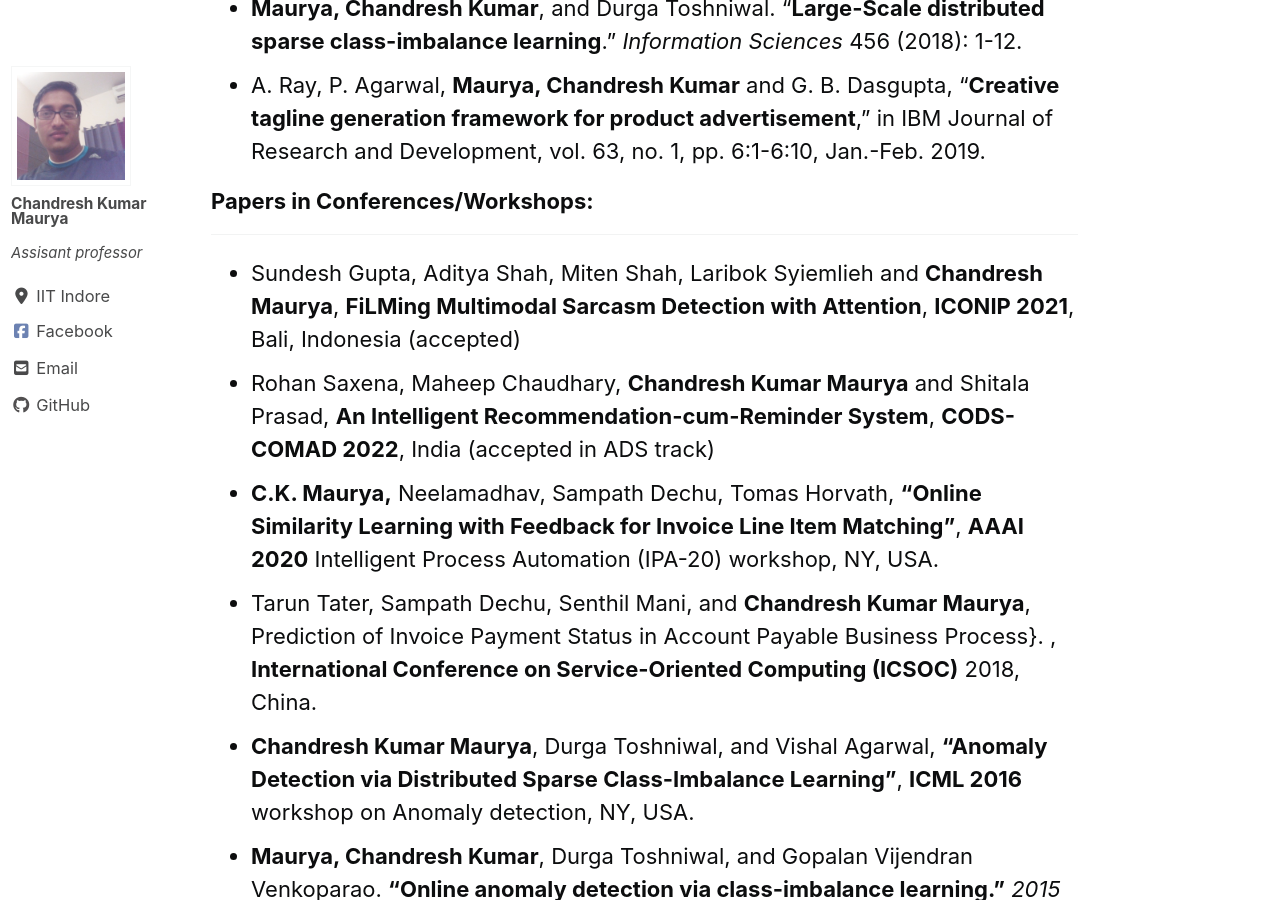
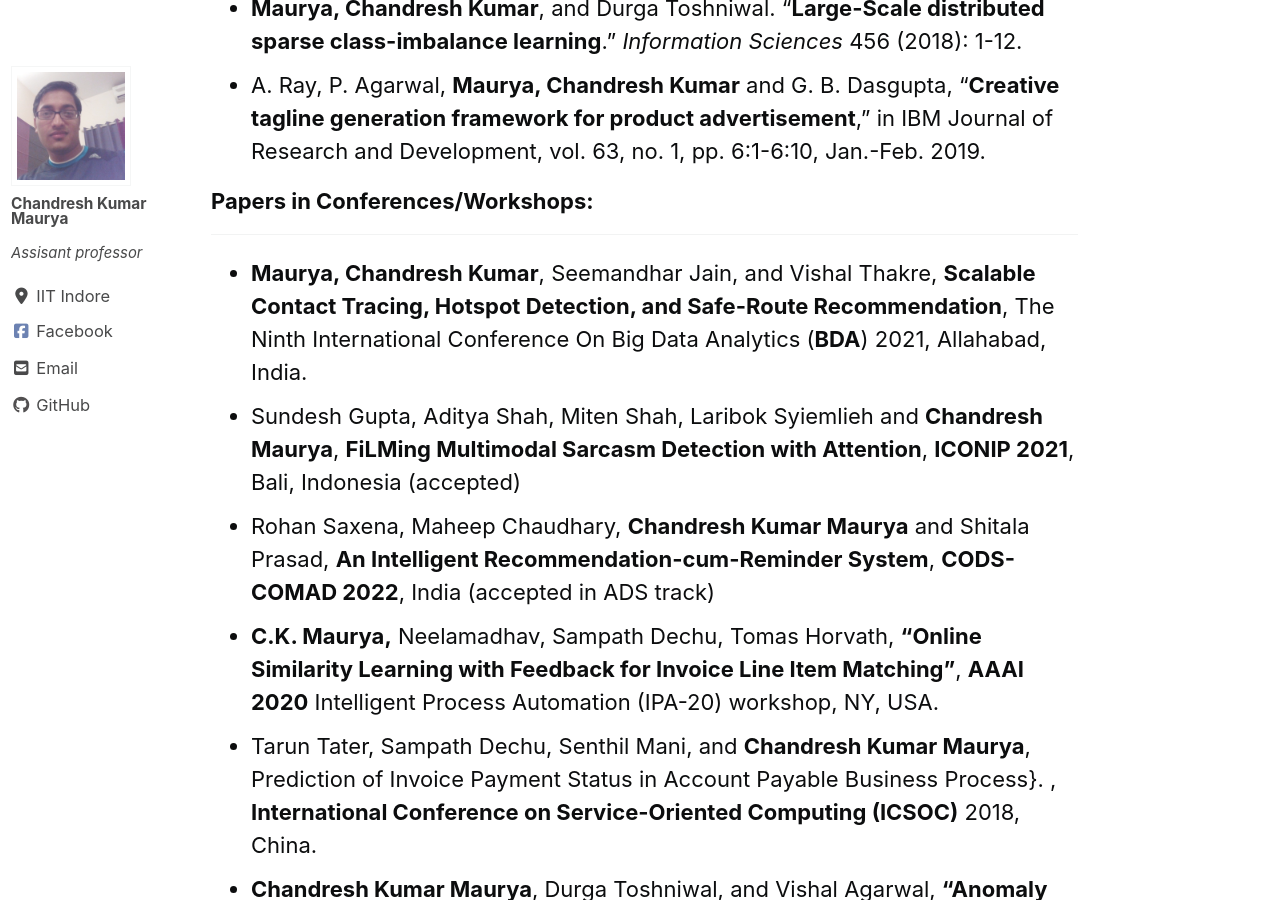
Before and after one commit to chandreshiit/oldsite, a Jekyll site: the page built from _pages/research.md, in a window 1280 px wide and 900 px high, scrolled down 1515 px. Built offline with Jekyll 4.4.1, drawn with Linux system fonts in a browser that asks for light colours; cached includes are drawn as plain includes; nearby versions of some CDN libraries.

```diff
--- a/_pages/research.md
+++ b/_pages/research.md
@@ -45,6 +45,7 @@ author_profile: true
 
 <hr style="background-color: #0000ff;">
 
+- **Maurya, Chandresh Kumar**, Seemandhar Jain, and Vishal Thakre, **Scalable Contact Tracing, Hotspot Detection, and Safe-Route Recommendation**, The Ninth International Conference On Big Data Analytics (**BDA**) 2021, Allahabad, India.
 - Sundesh Gupta, Aditya Shah, Miten Shah, Laribok Syiemlieh and **Chandresh Maurya**, **FiLMing Multimodal Sarcasm Detection with Attention**,   **ICONIP 2021**, Bali, Indonesia (accepted)
 - Rohan Saxena, Maheep Chaudhary, **Chandresh Kumar Maurya** and Shitala Prasad, **An Intelligent Recommendation-cum-Reminder System**, **CODS-COMAD 2022**, India (accepted in ADS track)
 - **C.K. Maurya,** Neelamadhav, Sampath Dechu, Tomas Horvath, **"Online Similarity Learning with Feedback for Invoice Line Item Matching"**, **AAAI 2020** Intelligent Process Automation (IPA-20) workshop, NY, USA.
```
